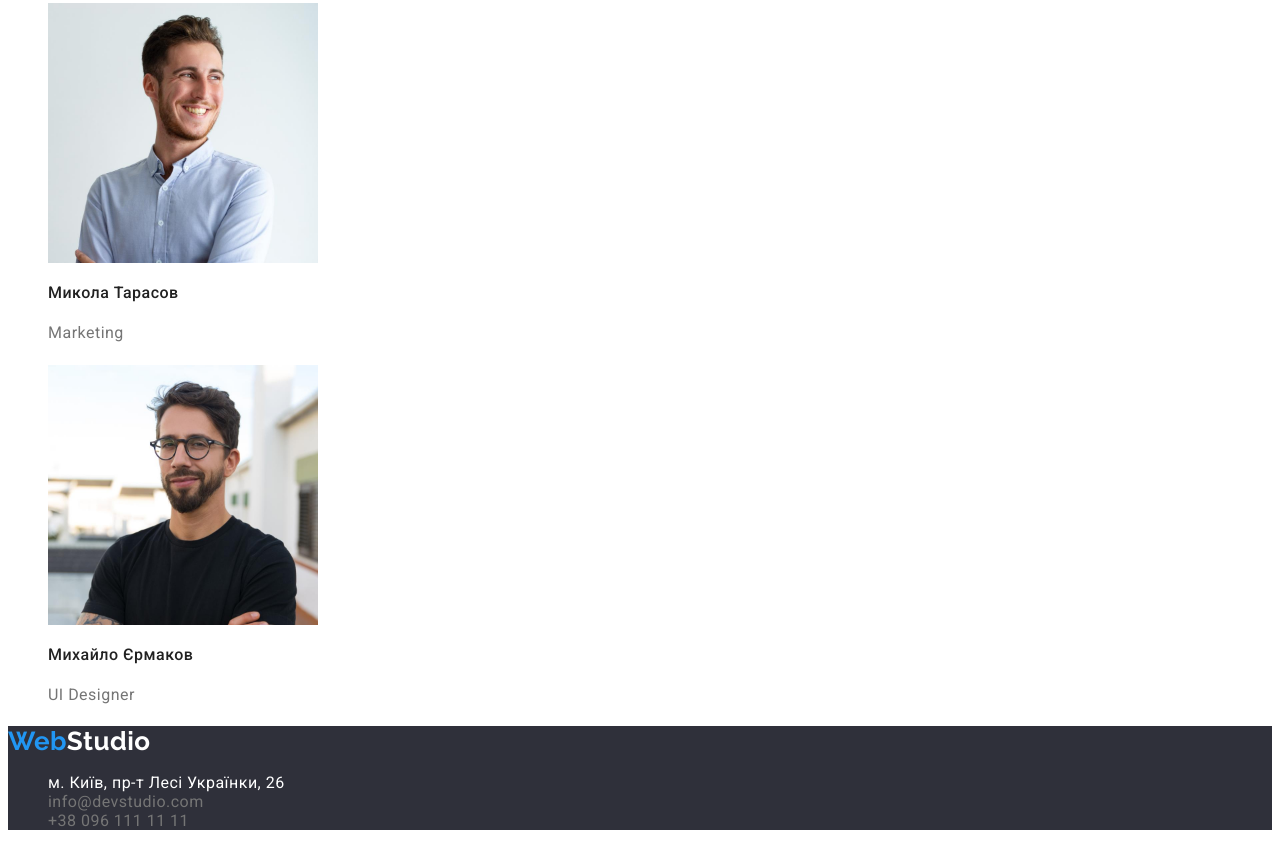
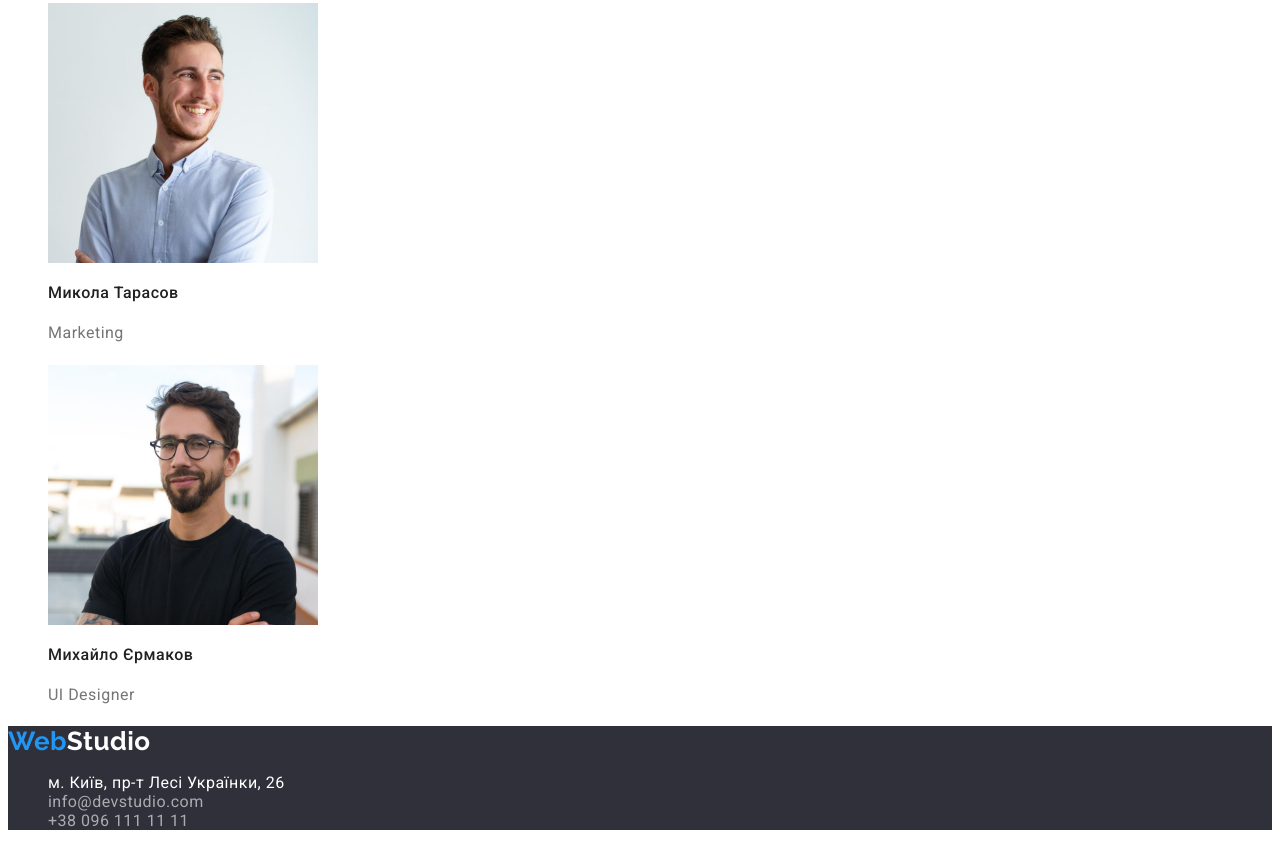
Before and after one commit to tkravche/goit-markup-hw-02, a plain HTML site: page index.html in a window 1280 px wide. Shown: the part 1916-2762 px from the top of the page. Drawn offline with Linux system fonts and the light colour scheme.

Commit message:
One more final commit:)

```diff
--- a/css/styles.css
+++ b/css/styles.css
@@ -23,7 +23,7 @@
   --herobutton-color: #188ce8;
   --footer-color: #2f303a;
   --hero-bg: #c4c4c4;
-  --address--footer-color-color: rgba(255, 255, 255, 0.6);
+  --address-color: rgba(255, 255, 255, 0.6);
 }
 /* For all elements in body */
 body {
```
